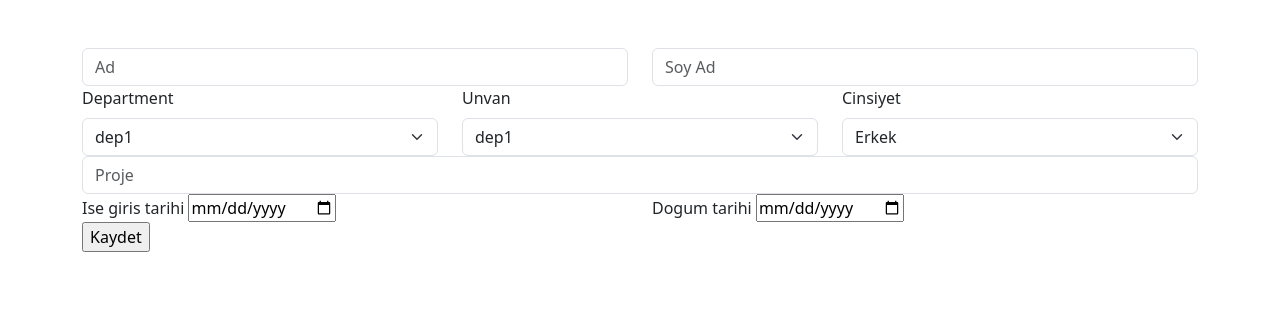
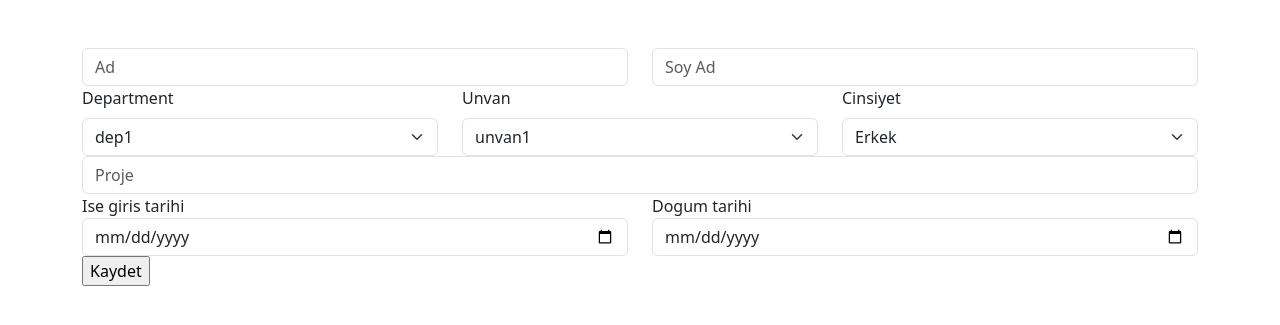
Before and after one commit to Efedrkoglu/PersonelKayitPHP, a PHP site: page /addPersonel.php in a window 1280 px wide. Shown: the part 56-381 px from the top of the page. Run offline with PHP 8.4, Linux system fonts and the light colour scheme.

Commit message:
updating

```diff
--- a/addPersonel.php
+++ b/addPersonel.php
@@ -2,37 +2,35 @@
 <?php include 'header.php'?>
 
 <div class="container mt-5">
-    <form>
+    <form action="" method="post">
         <div class="row">
             <div class="col">
-                <input type="text" class="form-control" placeholder="Ad" aria-label="Ad">
+                <input type="text" name="ad" class="form-control" placeholder="Ad" aria-label="Ad" required>
             </div>
             <div class="col">
-                <input type="text" class="form-control" placeholder="Soy Ad" aria-label="Soy Ad">
+                <input type="text" name="soyad" class="form-control" placeholder="Soy Ad" aria-label="Soy Ad" required>
             </div>
         </div>
         <div class="row">
             <div class="col">
-                <label for="inputState" class="form-label">Department</label>
-                <select id="inputState" class="form-select">
+                <label for="department" class="form-label">Department</label>
+                <select id="department" name="department" class="form-select" required>
                     <option>dep1</option>
                     <option>dep2</option>
-                    <option>dep3</option>
                     <option>dep3</option>
                 </select>
             </div>
             <div class="col">
-                <label for="inputState" class="form-label">Unvan</label>
-                <select id="inputState" class="form-select">
-                    <option>dep1</option>
-                    <option>dep2</option>
-                    <option>dep3</option>
-                    <option>dep3</option>
+                <label for="unvan" class="form-label">Unvan</label>
+                <select id="unvan" name="unvan" class="form-select" required>
+                    <option>unvan1</option>
+                    <option>unvan2</option>
+                    <option>unvan3</option>
                 </select>
             </div>
             <div class="col">
-                <label for="inputState" class="form-label">Cinsiyet</label>
-                <select id="inputState" class="form-select">
+                <label for="cinsiyet" class="form-label">Cinsiyet</label>
+                <select id="cinsiyet" name="cinsiyet" class="form-select" required>
                     <option>Erkek</option>
                     <option>Kadın</option>
                 </select>
@@ -40,22 +38,57 @@
         </div>
         <div class="row">
             <div class="col">
-                <input type="text" class="form-control" placeholder="Proje" aria-label="Proje">
+                <input type="text" name="proje" class="form-control" placeholder="Proje" aria-label="Proje" required>
             </div>
-
         </div>
         <div class="row">
             <div class="col">
-                <label>Ise giris tarihi</label>
-                <input type="date">
+                <label for="ise_giris_tarihi">Ise giris tarihi</label>
+                <input type="date" id="ise_giris_tarihi" name="ise_giris_tarihi" class="form-control" required>
             </div>
             <div class="col">
-                <label>Dogum tarihi</label>
-                <input type="date">
+                <label for="dogum_tarihi">Dogum tarihi</label>
+                <input type="date" id="dogum_tarihi" name="dogum_tarihi" class="form-control" required>
             </div>
         </div>
         <input type="submit" value="Kaydet">
     </form>
 </div>
 
+<?php
+if ($_SERVER["REQUEST_METHOD"] == "POST") {
+    $ptds_sunucu = "localhost";
+    $ptds_kullanici = "root";
+    $ptds_sifre = "";
+    $ptds_adi = "ptds";
+
+
+    $baglan = mysqli_connect($ptds_sunucu, $ptds_kullanici, $ptds_sifre, $ptds_adi);
+    if (!$baglan) {
+        die("Veri Tabanı Bağlantısı Başarısız: " . mysqli_connect_error());
+    }
+
+    $ad = $_POST['ad'];
+    $soyad = $_POST['soyad'];
+    $dogum_tarihi = $_POST['dogum_tarihi'];
+    $cinsiyet = $_POST['cinsiyet'];
+    $ise_giris_tarihi = $_POST['ise_giris_tarihi'];
+    $proje = $_POST['proje'];
+
+
+    $ekle = "INSERT INTO personeller (ad, soyad, dogum_tarihi, cinsiyet, ise_giris_tarihi, projeler)
+             VALUES ('$ad', '$soyad', '$dogum_tarihi', '$cinsiyet', '$ise_giris_tarihi', '$proje')";
+
+
+    if ($baglan->query($ekle) === TRUE) {
+        echo "Veritabanına veri eklendi";
+    } else {
+        echo "Hata: " . $ekle . "<br>" . $baglan->error;
+    }
+
+
+    mysqli_close($baglan);
+}
+?>
+
 <?php include 'footer.php'?>
```
